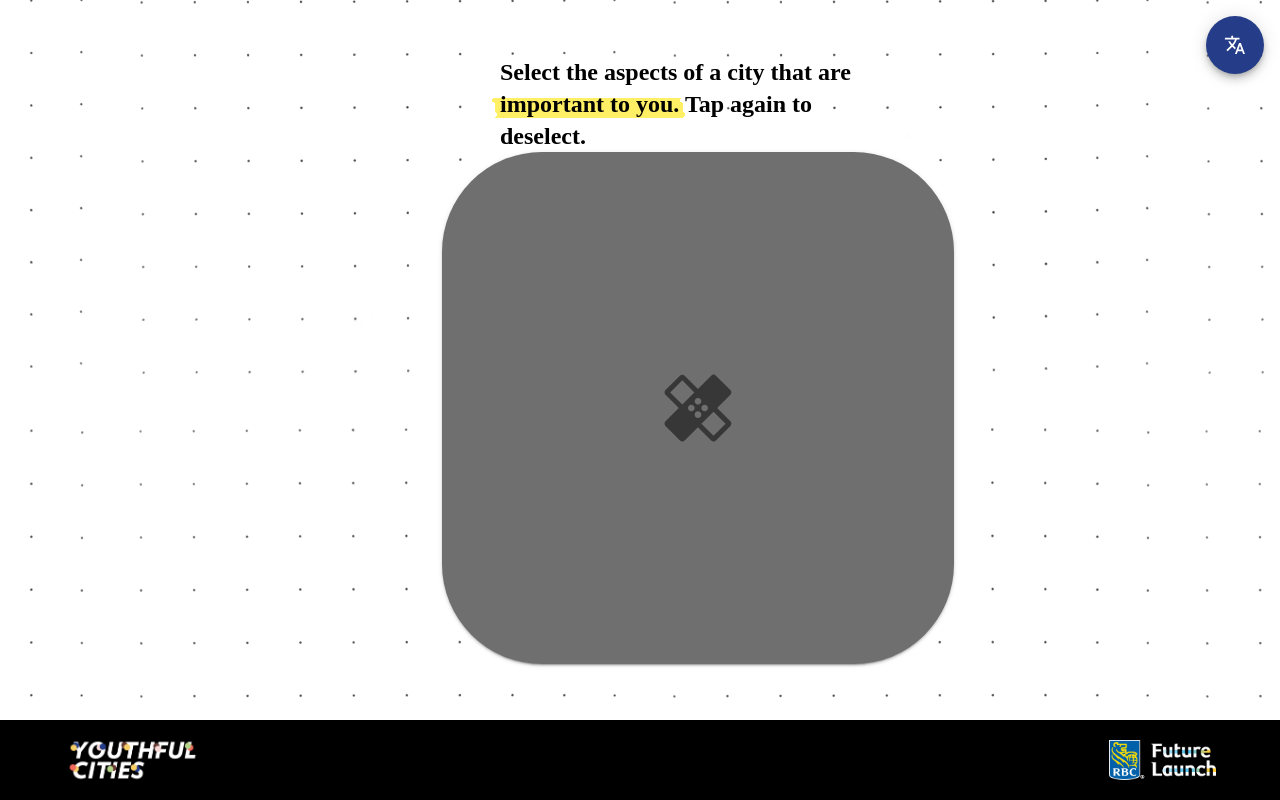
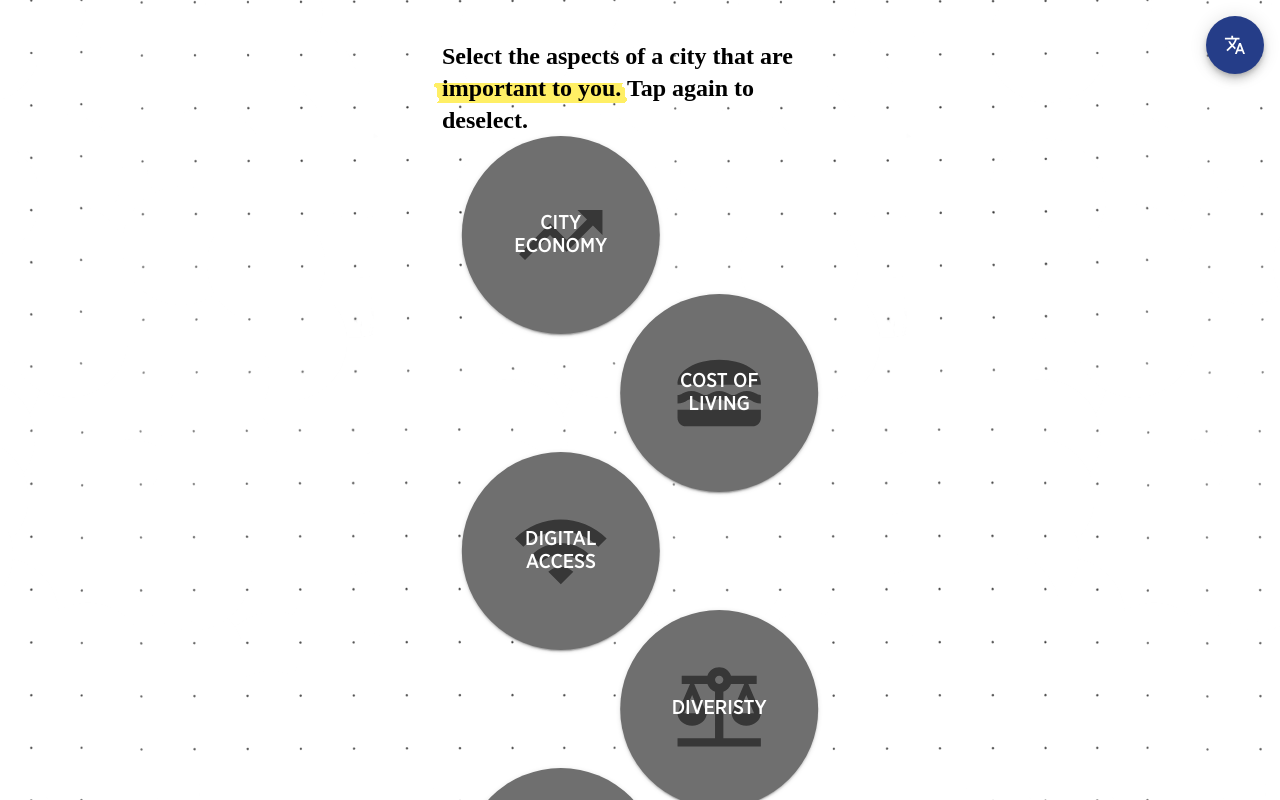
Before and after one commit to youthfulcities/uwi-2023, a React (Create React App) app: page /quiz in a window 1280 px wide. Built offline with nearby package versions, Linux system fonts and the light colour scheme; a web font is replaced by a local one.

Commit message:
Style topic buttons and add topics

```diff
--- a/src/App.css
+++ b/src/App.css
@@ -577,3 +577,24 @@
   padding-left: 0 !important;
   padding-right: 0 !important;
 }
+
+/* Circle buttons
+   ========================================================================== */
+
+.roundSymbolButton:nth-child(odd) {
+  transform: translate(40%);
+  -webkit-transform: translate(40%);
+  -moz-transform: translate(40%);
+  -ms-transform: translate(40%);
+  -o-transform: translate(40%);
+  margin-bottom: -40px;
+}
+
+.roundSymbolButton:nth-child(even) {
+  margin-bottom: -40px;
+  transform: translateX(-40%);
+  -webkit-transform: translateX(-40%);
+  -moz-transform: translateX(-40%);
+  -ms-transform: translateX(-40%);
+  -o-transform: translateX(-40%);
+}
--- a/src/components/RoundSymbolButton.js
+++ b/src/components/RoundSymbolButton.js
@@ -1,11 +1,146 @@
+import BalanceIcon from '@mui/icons-material/Balance';
+import CircleIcon from '@mui/icons-material/Circle';
+import DirectionsBusIcon from '@mui/icons-material/DirectionsBus';
 import HealingIcon from '@mui/icons-material/Healing';
-import { Button } from '@mui/material';
-import { motion } from 'framer-motion';
+import LightbulbIcon from '@mui/icons-material/Lightbulb';
+import LunchDiningIcon from '@mui/icons-material/LunchDining';
+import ParkIcon from '@mui/icons-material/Park';
+import PaymentsIcon from '@mui/icons-material/Payments';
+import SchoolIcon from '@mui/icons-material/School';
+import TrendingUpIcon from '@mui/icons-material/TrendingUp';
+import WifiIcon from '@mui/icons-material/Wifi';
+import { Button, Typography } from '@mui/material';
 import React from 'react';
 import { useTranslation } from 'react-i18next';
 
-const RoundSymbolButton = ({ topic }) => {
+const RoundSymbolButton = ({ topic, name }) => {
   const { t } = useTranslation();
+
+  const getIcon = (iconTopic) => {
+    switch (iconTopic) {
+      case 'economy':
+        return (
+          <TrendingUpIcon
+            sx={{
+              color: '#373737',
+              fontSize: '100px',
+              position: 'absolute',
+              zIndex: 0,
+            }}
+          />
+        );
+      case 'cost':
+        return (
+          <LunchDiningIcon
+            sx={{
+              color: '#373737',
+              fontSize: '100px',
+              position: 'absolute',
+              zIndex: 0,
+            }}
+          />
+        );
+      case 'digital':
+        return (
+          <WifiIcon
+            sx={{
+              color: '#373737',
+              fontSize: '100px',
+              position: 'absolute',
+              zIndex: 0,
+            }}
+          />
+        );
+      case 'diversity':
+        return (
+          <BalanceIcon
+            sx={{
+              color: '#373737',
+              fontSize: '100px',
+              position: 'absolute',
+              zIndex: 0,
+            }}
+          />
+        );
+      case 'education':
+        return (
+          <SchoolIcon
+            sx={{
+              color: '#373737',
+              fontSize: '100px',
+              position: 'absolute',
+              zIndex: 0,
+            }}
+          />
+        );
+      case 'business':
+        return (
+          <LightbulbIcon
+            sx={{
+              color: '#373737',
+              fontSize: '100px',
+              position: 'absolute',
+              zIndex: 0,
+            }}
+          />
+        );
+      case 'jobs':
+        return (
+          <PaymentsIcon
+            sx={{
+              color: '#373737',
+              fontSize: '100px',
+              position: 'absolute',
+              zIndex: 0,
+            }}
+          />
+        );
+      case 'health':
+        return (
+          <HealingIcon
+            sx={{
+              color: '#373737',
+              fontSize: '100px',
+              position: 'absolute',
+              zIndex: 0,
+            }}
+          />
+        );
+      case 'sustainability':
+        return (
+          <ParkIcon
+            sx={{
+              color: '#373737',
+              fontSize: '100px',
+              position: 'absolute',
+              zIndex: 0,
+            }}
+          />
+        );
+      case 'transport':
+        return (
+          <DirectionsBusIcon
+            sx={{
+              color: '#373737',
+              fontSize: '100px',
+              position: 'absolute',
+              zIndex: 0,
+            }}
+          />
+        );
+      default:
+        return (
+          <CircleIcon
+            sx={{
+              color: '#373737',
+              fontSize: '100px',
+              position: 'absolute',
+              zIndex: 0,
+            }}
+          />
+        );
+    }
+  };
 
   const handleClick = () => {};
 
@@ -13,17 +148,20 @@
     <Button
       sx={{
         minWidth: 0,
-        width: '40vw',
-        height: '40vw',
+        width: '50%',
+        height: 'auto',
+        aspectRatio: '1/1',
         borderRadius: '100px',
+        padding: '50px',
       }}
       variant="contained"
       color="secondary"
       onClick={handleClick}
-      component={motion.div}
-      layout
       className="roundSymbolButton">
-      <HealingIcon sx={{ color: '#373737', fontSize: '80px' }} />
+      {getIcon(topic)}
+      <Typography variant="h3" sx={{ zIndex: 10 }} align="center">
+        {name}
+      </Typography>
     </Button>
   );
 };
--- /dev/null
+++ b/src/data/topics.json
@@ -0,0 +1,39 @@
+[{
+  "name": "City Economy",
+  "key":"economy"
+},
+{ "name": "Cost of Living",
+"key":"cost"
+
+}, {
+  "name":"Digital Access",
+  "key":"digital"
+},
+{
+  "name":"Diveristy",
+  "key":"diversity"
+},
+{
+  "name":"Education + Training",
+  "key":"education"
+},
+{
+  "name":"Entrepreneurial Spirit",
+  "key":"business"
+},
+{
+  "name":"Good Youth Jobs",
+  "key":"jobs"
+},
+{
+  "name":"Health",
+  "key":"health"
+},
+{
+  "name":"Sustainability",
+  "key":"sustainability"
+},
+{
+  "name":"Transportation",
+  "key":"transport"
+}]
--- a/src/pages/Quiz.js
+++ b/src/pages/Quiz.js
@@ -1,7 +1,9 @@
 import { Typography } from '@mui/material';
 import React from 'react';
+import { v4 as uuidv4 } from 'uuid';
 import BasicContainer from '../components/BasicContainer';
 import RoundSymbolButton from '../components/RoundSymbolButton';
+import topics from '../data/topics.json';
 
 const Quiz = ({ languages, setCurrentLangCode, currentLangCode }) => (
   <BasicContainer
@@ -13,7 +15,9 @@
       <span className="highlight">important to you.</span> Tap again to
       deselect.
     </Typography>
-    <RoundSymbolButton />
+    {topics.map((topic) => (
+      <RoundSymbolButton key={uuidv4} topic={topic.key} name={topic.name} />
+    ))}
   </BasicContainer>
 );
 
```
